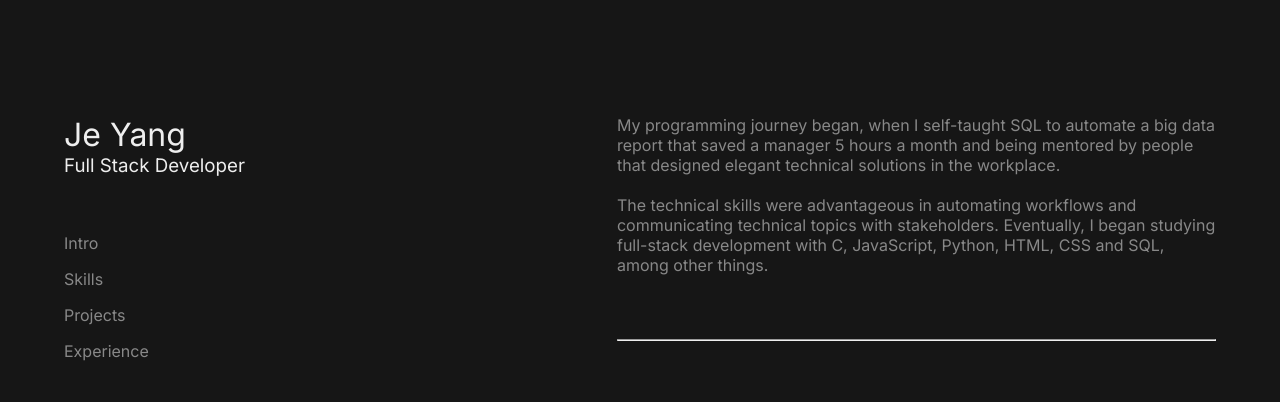
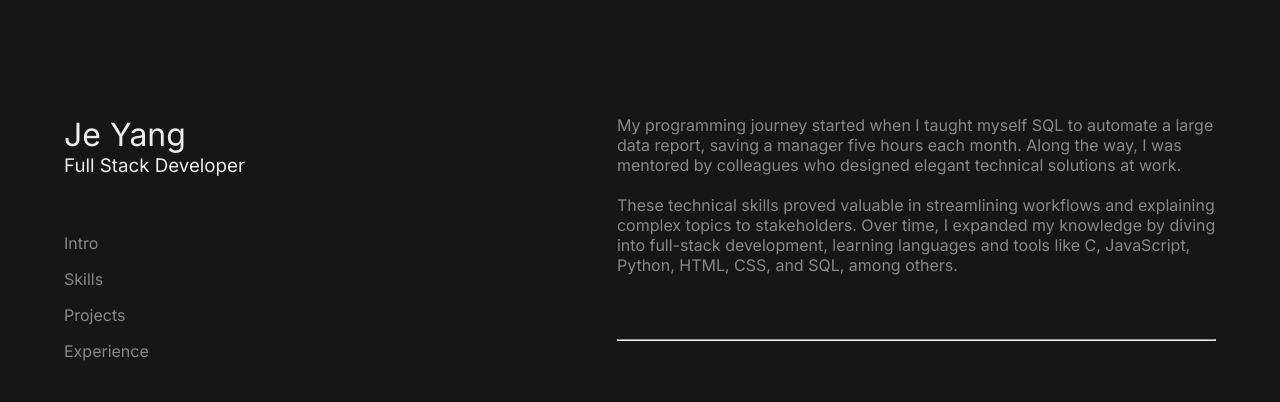
Before and after one commit to cosmonewt/devportfolio, a plain HTML site: page index.html in a window 1280 px wide. Shown: the top 402 px of the page. Drawn offline with nearby package versions, Linux system fonts and the light colour scheme.

Commit message:
fix: rephrase index.html introduction

```diff
--- a/index.html
+++ b/index.html
@@ -64,10 +64,10 @@
             <main id="main" class="main right-column">
                 <section id="introduction" class="introduction-section">
                     <div class="introduction-section-text">
-                        My programming journey began, when I self-taught SQL to automate a big data report that saved a manager 5 hours a month and being mentored by people that designed elegant technical solutions in the workplace.
-                                    <br>
-                                    <br>
-                        The technical skills were advantageous in automating workflows and communicating technical topics with stakeholders. Eventually, I began studying full-stack development with C, JavaScript, Python, HTML, CSS and SQL, among other things.
+                        My programming journey started when I taught myself SQL to automate a large data report, saving a manager five hours each month. Along the way, I was mentored by colleagues who designed elegant technical solutions at work.
+                        <br>
+                        <br>
+                        These technical skills proved valuable in streamlining workflows and explaining complex topics to stakeholders. Over time, I expanded my knowledge by diving into full-stack development, learning languages and tools like C, JavaScript, Python, HTML, CSS, and SQL, among others.
                     </div>
                 </section>
                 <hr>
```
